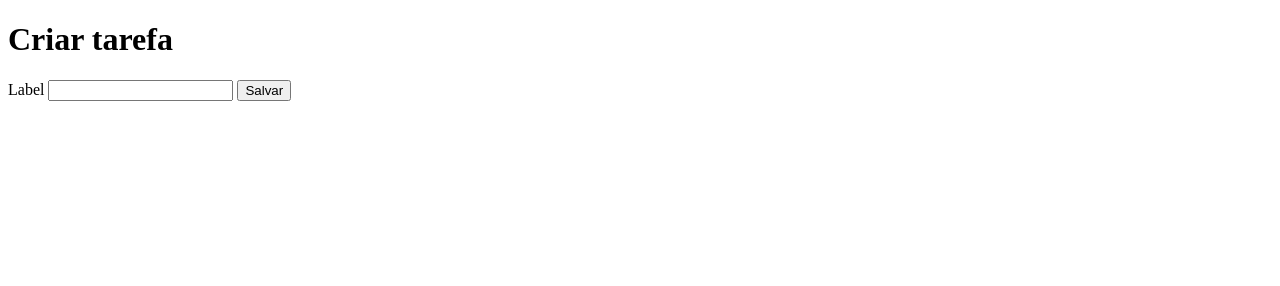
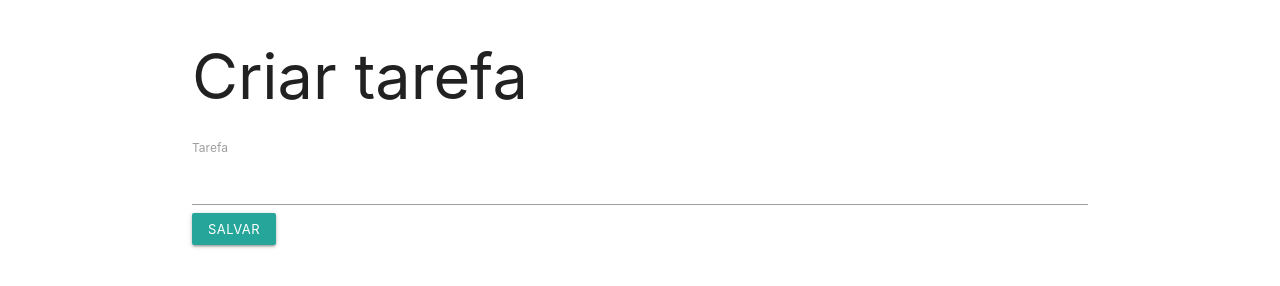
Before and after one commit to Eliane-orlandin/lista_de_tarefas, a plain HTML site: page index.html in a window 1280 px wide. Drawn offline with nearby package versions, Linux system fonts and the light colour scheme.

Commit message:
Adiciona materialize css

```diff
--- a/index.html
+++ b/index.html
@@ -4,28 +4,35 @@
     <!-- Meta tags Obrigatórias -->
     <meta charset="utf-8">
     <meta name="viewport" content="width=device-width, initial-scale=1, shrink-to-fit=no">
+    <link rel="stylesheet" href="styles.css"/>
+
+    <!-- Compiled and minified CSS -->
+    <link rel="stylesheet" href="https://cdnjs.cloudflare.com/ajax/libs/materialize/1.0.0/css/materialize.min.css">
+
+    <!-- Compiled and minified JavaScript -->
+    <script src="https://cdnjs.cloudflare.com/ajax/libs/materialize/1.0.0/js/materialize.min.js"></script>
+
 
     <title>Olá, mundo!</title>
 </head>
 <body>
-    <div class = "div-principal">
+    <div id= "div-principal" class="container">
+
         <div>
             <h1 class = "titulo">Criar tarefa</h1>
         </div>
         <div>
-            <label>Label</label>
+            <label>Tarefa</label>
             <input
                 type="text"
                 id="input-tarefa"
                 class = "entrada-de-texto"
                 value="">
-            <input
-                type="button"
+            <button
                 id="botao-tarefa"
-                class = "entrada-de-texto"
-                value="Salvar"
+                class = "entrada-de-texto waves-effect waves-light btn-small"
                 onclick="pegarValorDeInputTarefa()"
-                >
+                >Salvar</button>
         </div>
         <div id="div-lista-de-tarefas">
 
--- a/script.js
+++ b/script.js
@@ -12,18 +12,18 @@ function pegarValorDeInputTarefa(){
 
 }
 
-function criaElementoTarefaNaListaDeTarefas(){
-
-
+function criaElementoTarefaNaListaDeTarefas(parametroNomeDaTarefa){
     const elementoParagrafoTarefa = document.createElement("p")
-    elementoParagrafoTarefa.innerText = "parametroNomeDaTarefa"
+    elementoParagrafoTarefa.innerText = parametroNomeDaTarefa
 
     const elementoBotaoEditarTarefa = document.createElement("button")
     elementoBotaoEditarTarefa.innerText = "Editar"
+    elementoBotaoEditarTarefa.className = "waves-effect waves-light btn-small"
     elementoBotaoEditarTarefa.addEventListener("click", editaElementoTarefaNaListaDeTarefa)
 
     const elementoBotaoExcluirTarefa = document.createElement("button")
     elementoBotaoExcluirTarefa.innerText = "Excluir"
+    elementoBotaoExcluirTarefa.className = "waves-effect waves-light btn-small red darken-2"
     elementoBotaoExcluirTarefa.addEventListener("click", removeElementoTarefaNalistaDeTarefas)
 
     const elementoDivTarefa = document.createElement("div")
@@ -38,7 +38,6 @@ function criaElementoTarefaNaListaDeTarefas(){
 function removeElementoTarefaNalistaDeTarefas(objetoDeEventos){
     const botaoQueFoiClicado = objetoDeEventos.target
     botaoQueFoiClicado.parentNode.remove()
-
 }
 
 function editaElementoTarefaNaListaDeTarefa(objetoDeEventos){
```
Also changed, not shown: styles.css (+12 -0 lines).
